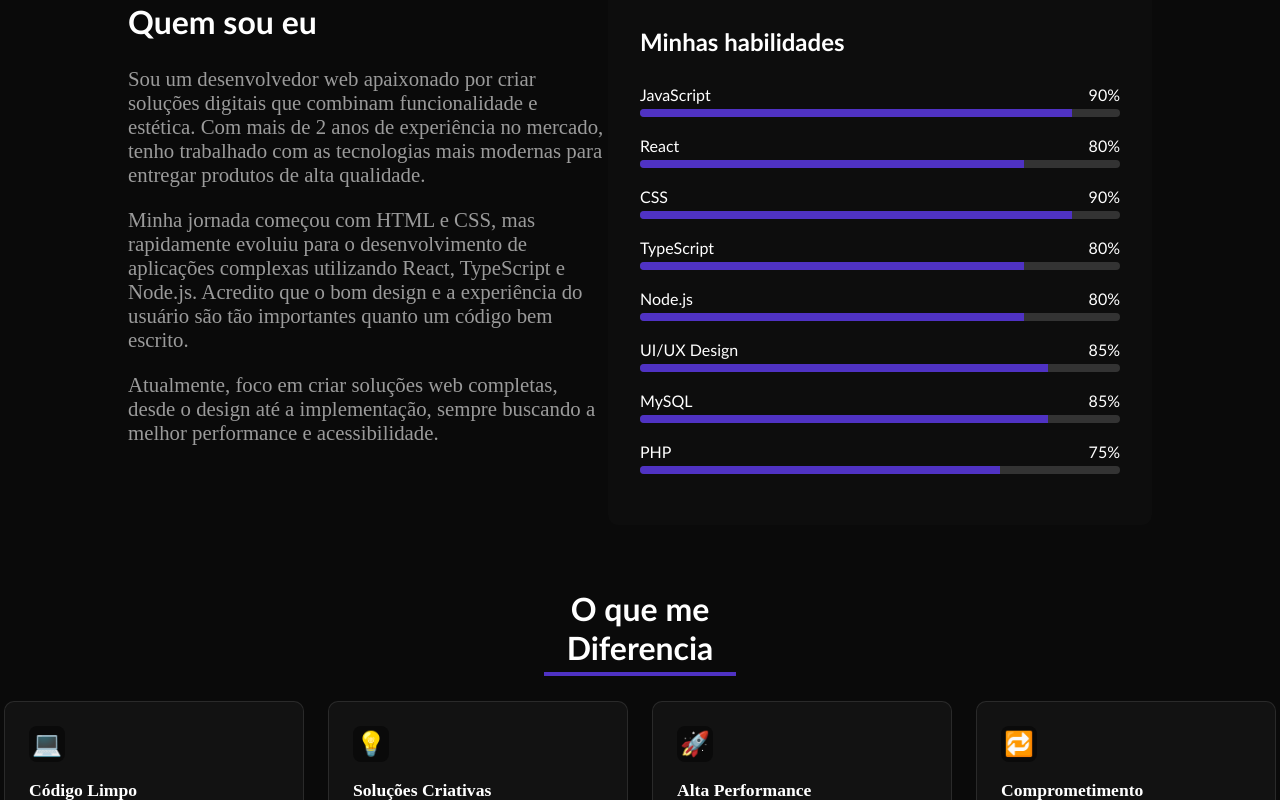
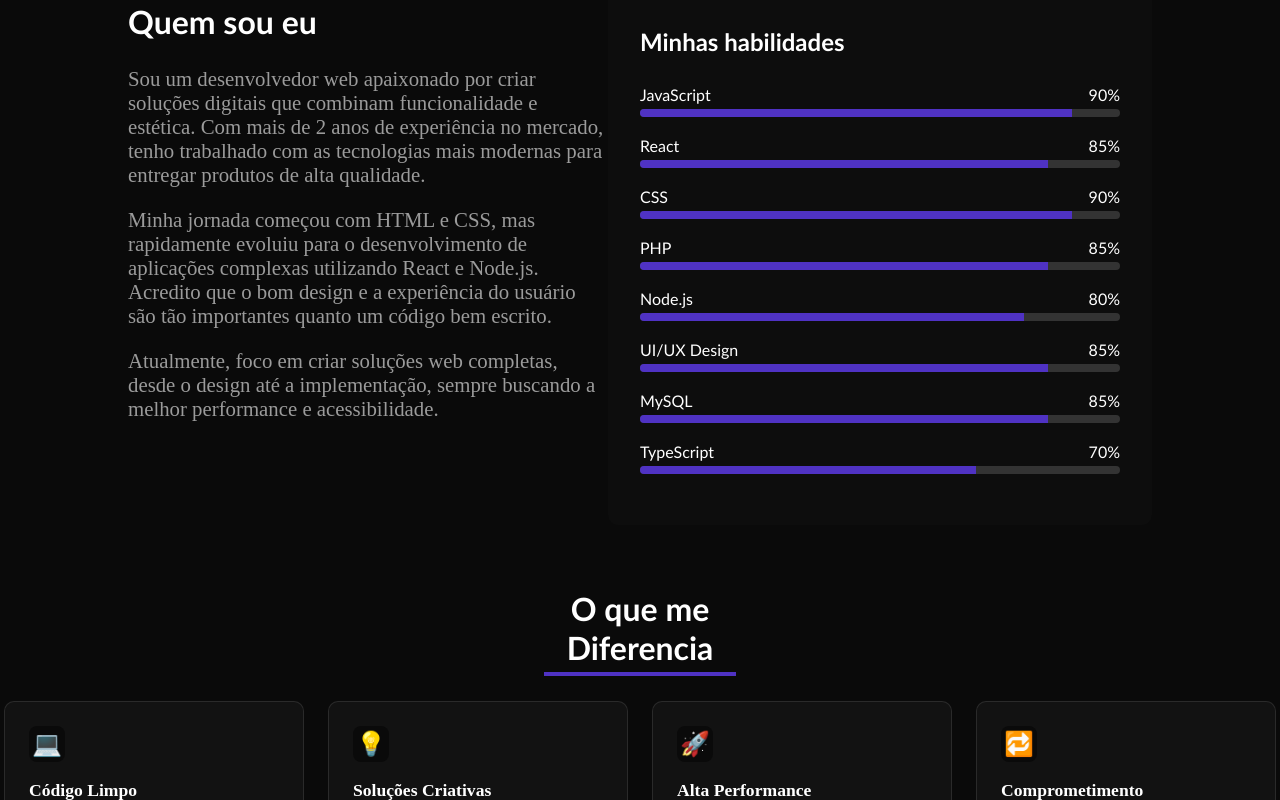
Before and after one commit to HebertyRichards/portfolio, a React (Vite) app: page / in a window 1280 px wide. Shown: the part 980-1780 px from the top of the page. Built offline with nearby package versions, Linux system fonts and the light colour scheme.

Commit message:
aplicação de estilo

```diff
--- a/src/components/SideBar.jsx
+++ b/src/components/SideBar.jsx
@@ -1,4 +1,5 @@
 import React from "react";
+import { useState, useEffect } from "react";
 import Modo from "./Modo";
 import Sobre from "./Sobre";
 import Projeto from "./Projetos";
@@ -25,12 +26,22 @@ function SideBar() {
           <a href="javascript:void(0)" className="closebtn" onClick={closeNav}>
             ×
           </a>
-          <a href="#home">Início</a>
-          <a href="#sobre">Sobre</a>
-          <a href="#projetos">Projetos</a>
-          <a href="#servicos">Serviços</a>
-          <a href="#contato">Contato</a>
-          <a id="button-talk2" href="#contato">
+          <a href="#home" onClick={closeNav}>
+            Início
+          </a>
+          <a href="#sobre" onClick={closeNav}>
+            Sobre
+          </a>
+          <a href="#projetos" onClick={closeNav}>
+            Projetos
+          </a>
+          <a href="#servicos" onClick={closeNav}>
+            Serviços
+          </a>
+          <a href="#contato" onClick={closeNav}>
+            Contato
+          </a>
+          <a id="button-talk2" href="#contato" onClick={closeNav}>
             Fale Comigo
           </a>
         </div>
--- a/src/components/Sobre.jsx
+++ b/src/components/Sobre.jsx
@@ -4,13 +4,13 @@ import { motion } from "framer-motion";
 
 const skills = [
   { name: "JavaScript", level: 90 },
-  { name: "React", level: 80 },
+  { name: "React", level: 85 },
   { name: "CSS", level: 90 },
-  { name: "TypeScript", level: 80 },
+  { name: "PHP", level: 85 },
   { name: "Node.js", level: 80 },
   { name: "UI/UX Design", level: 85 },
   { name: "MySQL", level: 85 },
-  { name: "PHP", level: 75 },
+  { name: "TypeScript", level: 70 },
 ];
 
 const dados = [
@@ -81,9 +81,9 @@ const Sobre = () => {
             </p>
             <p id="frase">
               Minha jornada começou com HTML e CSS, mas rapidamente evoluiu para
-              o desenvolvimento de aplicações complexas utilizando React,
-              TypeScript e Node.js. Acredito que o bom design e a experiência do
-              usuário são tão importantes quanto um código bem escrito.
+              o desenvolvimento de aplicações complexas utilizando React e
+              Node.js. Acredito que o bom design e a experiência do usuário são
+              tão importantes quanto um código bem escrito.
             </p>
             <p id="frase">
               Atualmente, foco em criar soluções web completas, desde o design
--- a/src/data/projects.json
+++ b/src/data/projects.json
@@ -24,7 +24,7 @@
     "imagem": "/projeto4.png",
     "repositorio": "https://github.com/HebertyRichards/Geek-Solutions",
     "hospedagem": "https://hebertyrichards.github.io/Geek-Solutions/",
-    "linguagens": ["HTML", "CSS", "JavaScript", "JQuery", "PHP", "SQLite"]
+    "linguagens": ["HTML", "CSS", "JavaScript", "JQuery", "SQLite"]
   },
   {
     "id": 4,
```
